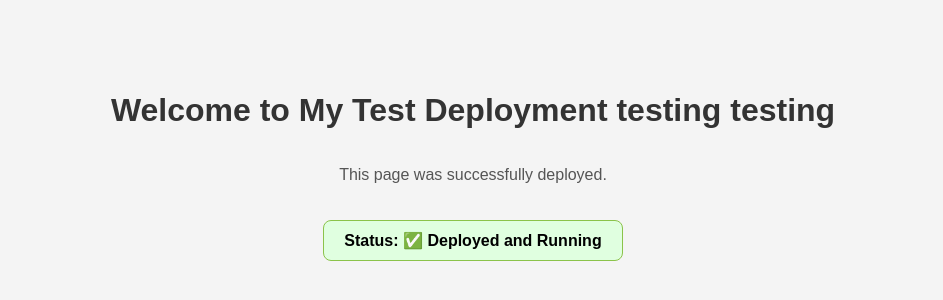
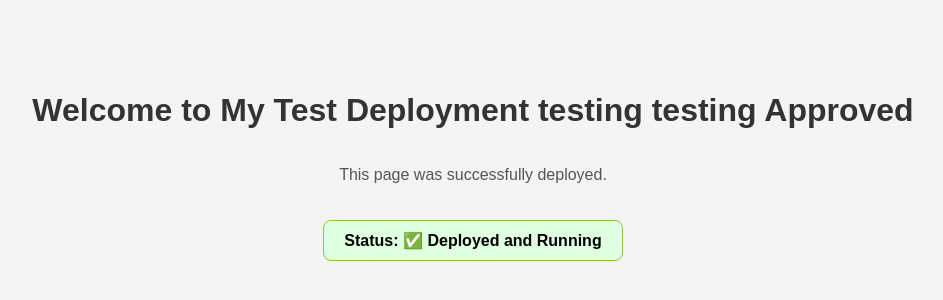
Before and after one commit to bhshilpa2708/trace_sample, a plain HTML site: page index.html in a window 1280 px wide. Shown: the part 234-534 px from the top of the page, without its empty margins (167-1110 px from the left). Drawn offline with Linux system fonts and the light colour scheme.

Commit message:
Checking approved condition

```diff
--- a/index.html
+++ b/index.html
@@ -35,7 +35,7 @@
   </style>
 </head>
 <body>
-<h1>Welcome to My Test Deployment testing testing</h1>
+<h1>Welcome to My Test Deployment testing testing Approved</h1>
 <p>This page was successfully deployed.</p>
 <div class="status">Status: ✅ Deployed and Running</div>
 </body>
```
